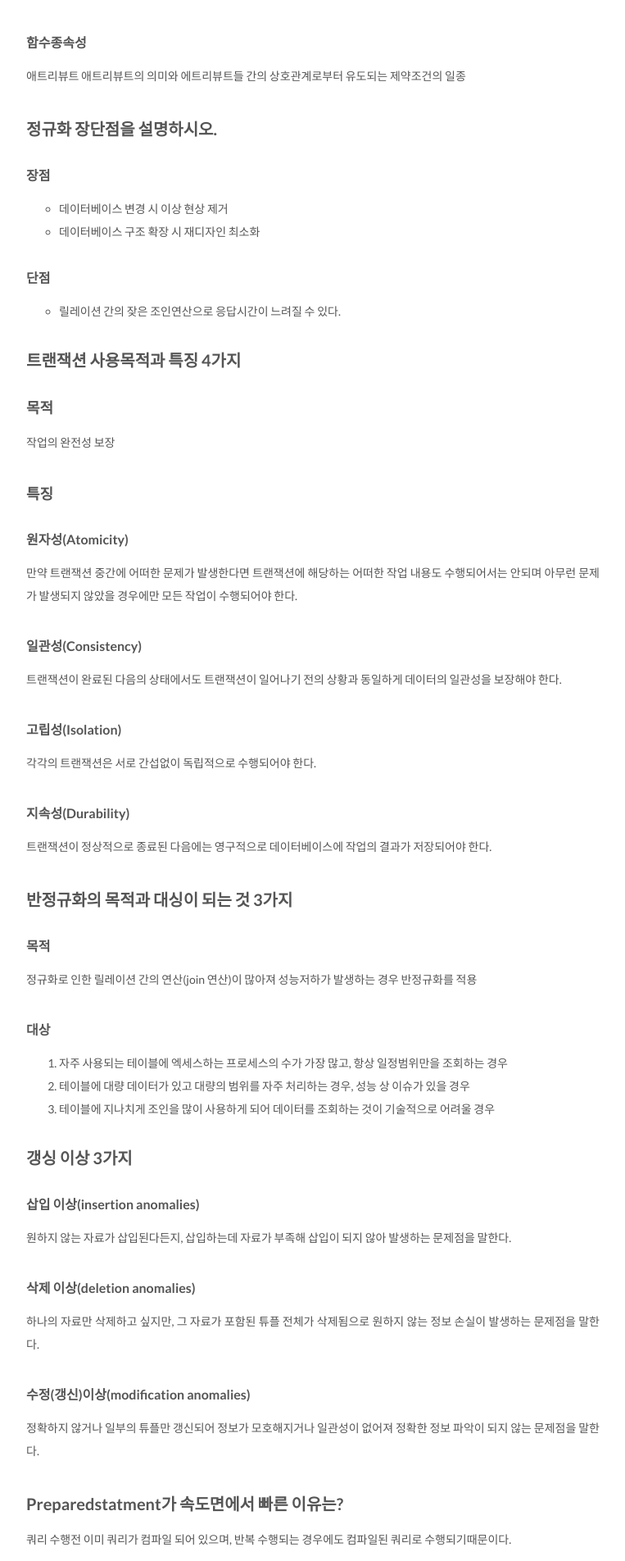
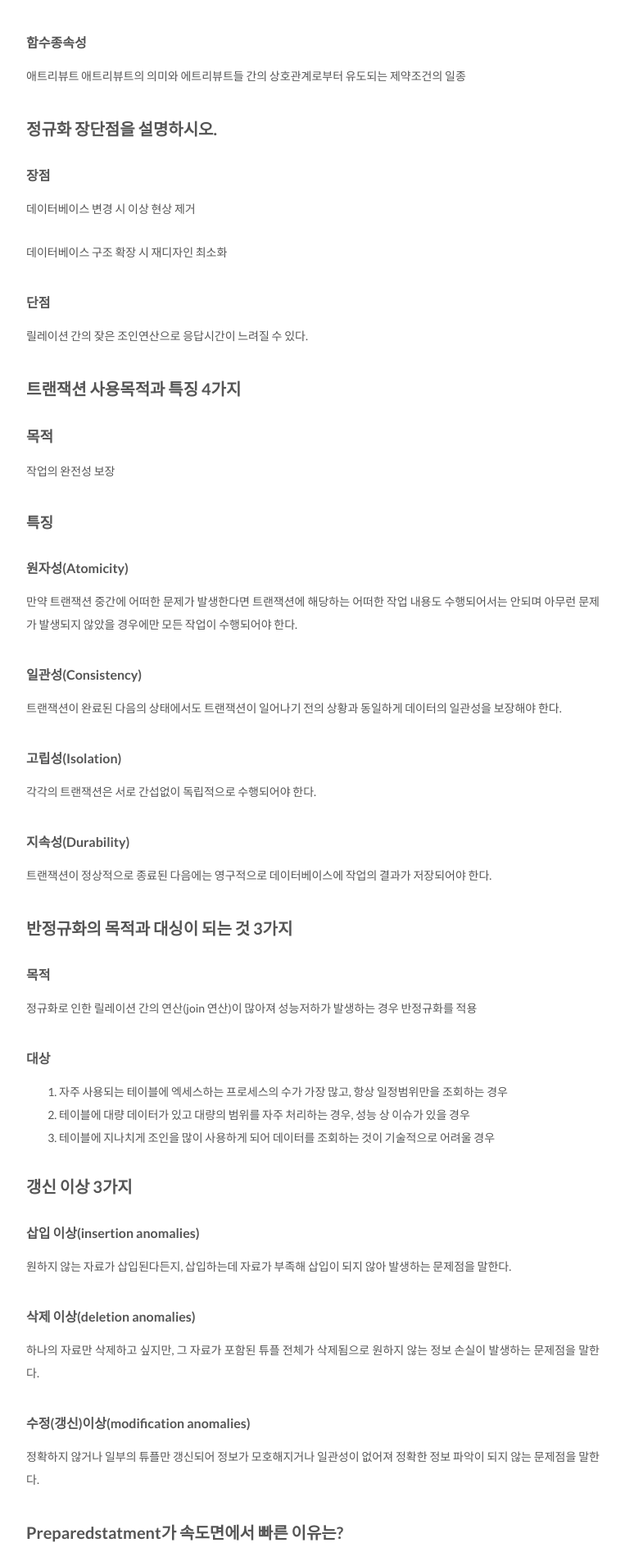
Before and after one commit to quarl894/quarl894.github.io, a Jekyll site: the page built from _posts/2018-02-08-Study CS 7일차(데이터베이스).md, in a window 1280 px wide. Shown: the part 2062-3966 px from the top of the page at 82% size, without its empty margins (258-1021 px from the left). Built offline with Jekyll 4.4.1, drawn with Linux system fonts in a browser that asks for light colours; comment, search, counter and statistics services are not loaded.

Commit message:
Study CS 7일차(데이터베이스)

```diff
--- a/_posts/2018-02-08-Study CS 7일차(데이터베이스).md
+++ b/_posts/2018-02-08-Study CS 7일차(데이터베이스).md
@@ -68,12 +68,13 @@ hash table을 사용하게 된다면 = 연산이 아닌 부호 연산에서 문
 
 #### 장점
 
-- 데이터베이스 변경 시 이상 현상 제거
-- 데이터베이스 구조 확장 시 재디자인 최소화
+데이터베이스 변경 시 이상 현상 제거
+
+데이터베이스 구조 확장 시 재디자인 최소화
 
 #### 단점
 
-- 릴레이션 간의 잦은 조인연산으로 응답시간이 느려질 수 있다.
+릴레이션 간의 잦은 조인연산으로 응답시간이 느려질 수 있다.
 
 ## 트랜잭션 사용목적과 특징 4가지
 
@@ -111,7 +112,7 @@ hash table을 사용하게 된다면 = 연산이 아닌 부호 연산에서 문
 2. 테이블에 대량 데이터가 있고 대량의 범위를 자주 처리하는 경우, 성능 상 이슈가 있을 경우
 3. 테이블에 지나치게 조인을 많이 사용하게 되어 데이터를 조회하는 것이 기술적으로 어려울 경우
 
-## 갱싱 이상 3가지
+## 갱신 이상 3가지
 
 #### 삽입 이상(insertion anomalies)
 
```
